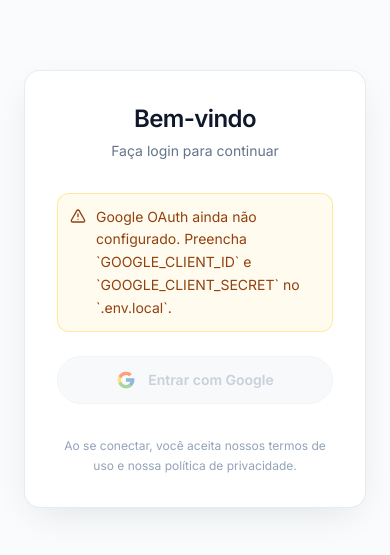
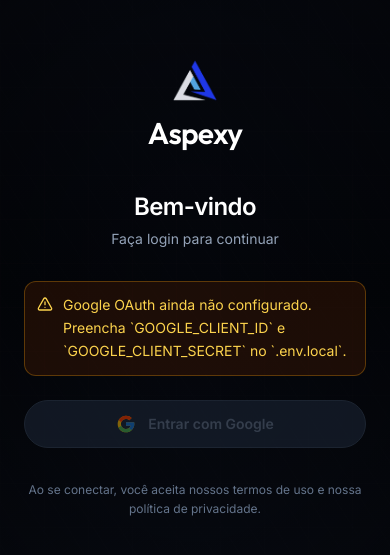
Before and after one commit to coder-gabrielsantos/aspexy, a Next.js app: page /login in a window 390 px wide. Shown: the part 133-688 px from the top of the page. Built offline with nearby package versions, Linux system fonts and the light colour scheme; no server answers.

Commit message:
Improve login screen for mobile with full dark layout
Made-with: Cursor

```diff
--- a/components/login-screen.tsx
+++ b/components/login-screen.tsx
@@ -1,11 +1,12 @@
 "use client";
 
-import { useRef } from "react";
+import { useRef, useState } from "react";
 import { AlertTriangle } from "lucide-react";
 import { signIn } from "next-auth/react";
 
 import { PlatformLogo } from "@/components/platform-logo";
 import { Button } from "@/components/ui/button";
+import { cn } from "@/lib/utils";
 
 /** Logo Google oficial (multicolor). */
 function GoogleGIcon(props: React.SVGProps<SVGSVGElement>) {
@@ -43,6 +44,95 @@ const OAUTH_ERROR_MESSAGES: Record<string, string> = {
   Default: "Não foi possível concluir o login. Tente novamente."
 };
 
+function LoginForm({
+  errorMessage,
+  googleConfigured,
+  dark
+}: {
+  errorMessage: string | null;
+  googleConfigured: boolean;
+  dark?: boolean;
+}) {
+  return (
+    <>
+      <div className="space-y-1.5 text-center">
+        <h1
+          className={cn(
+            "text-2xl font-semibold tracking-tight",
+            dark ? "text-white" : "text-slate-900"
+          )}
+        >
+          Bem-vindo
+        </h1>
+        <p className={cn("text-sm", dark ? "text-slate-400" : "text-slate-500")}>
+          Faça login para continuar
+        </p>
+      </div>
+
+      <div className="mt-8 space-y-3">
+        {errorMessage ? (
+          <div
+            className={cn(
+              "rounded-xl border p-3 text-left text-sm",
+              dark
+                ? "border-rose-500/30 bg-rose-950/40 text-rose-300"
+                : "border-rose-200/80 bg-rose-50/80 text-rose-800"
+            )}
+          >
+            <div className="flex items-start gap-2.5">
+              <AlertTriangle className="mt-0.5 h-4 w-4 shrink-0" />
+              <div className="leading-relaxed">{errorMessage}</div>
+            </div>
+          </div>
+        ) : null}
+
+        {!googleConfigured ? (
+          <div
+            className={cn(
+              "rounded-xl border p-3 text-left text-sm",
+              dark
+                ? "border-amber-500/30 bg-amber-950/40 text-amber-300"
+                : "border-amber-200/80 bg-amber-50/80 text-amber-800"
+            )}
+          >
+            <div className="flex items-start gap-2.5">
+              <AlertTriangle className="mt-0.5 h-4 w-4 shrink-0" />
+              <div className="leading-relaxed">
+                Google OAuth ainda não configurado. Preencha `GOOGLE_CLIENT_ID` e
+                `GOOGLE_CLIENT_SECRET` no `.env.local`.
+              </div>
+            </div>
+          </div>
+        ) : null}
+      </div>
+
+      <div className="mt-6">
+        <Button
+          type="button"
+          variant="outline"
+          onClick={() => signIn("google", { callbackUrl: "/" })}
+          disabled={!googleConfigured}
+          className={cn(
+            "h-12 w-full rounded-full text-sm font-semibold shadow-none transition-transform active:scale-[0.98]",
+            dark
+              ? "border-slate-600 bg-white text-slate-900 hover:bg-slate-100 hover:text-slate-900 disabled:border-slate-700 disabled:bg-slate-800 disabled:text-slate-500"
+              : "border-slate-700/90 bg-white text-slate-800 hover:bg-slate-50 hover:text-slate-800 disabled:border-slate-200 disabled:bg-slate-100 disabled:text-slate-400"
+          )}
+        >
+          <span className="inline-flex min-w-0 items-center justify-center gap-3">
+            <GoogleGIcon className="h-5 w-5 shrink-0" />
+            Entrar com Google
+          </span>
+        </Button>
+      </div>
+
+      <p className={cn("mt-8 text-center text-xs leading-relaxed", dark ? "text-slate-500" : "text-slate-400")}>
+        Ao se conectar, você aceita nossos termos de uso e nossa política de privacidade.
+      </p>
+    </>
+  );
+}
+
 type LoginScreenProps = {
   googleConfigured: boolean;
   oauthError?: string;
@@ -51,6 +141,7 @@ type LoginScreenProps = {
 export default function LoginScreen({ googleConfigured, oauthError }: LoginScreenProps) {
   const glowRef = useRef<HTMLDivElement>(null);
   const asideRef = useRef<HTMLElement>(null);
+  const [glowLit, setGlowLit] = useState(true);
 
   const errorMessage = oauthError
     ? OAUTH_ERROR_MESSAGES[oauthError] ?? `${OAUTH_ERROR_MESSAGES.Default} (código: ${oauthError})`
@@ -72,41 +163,46 @@ export default function LoginScreen({ googleConfigured, oauthError }: LoginScree
     syncGlowFromClient(e.clientX, e.clientY);
   };
 
+  const handleShellMouseEnter = () => {
+    setGlowLit(true);
+  };
+
   const handleShellMouseLeave = () => {
-    glowRef.current?.style.setProperty("--mx", "50%");
-    glowRef.current?.style.setProperty("--my", "50%");
+    setGlowLit(false);
   };
 
   return (
-    <main className="min-h-screen bg-white">
+    <main className="min-h-[100dvh] bg-white">
       <div
-        className="grid min-h-screen lg:grid-cols-[1.4fr_1fr]"
+        className="grid min-h-[100dvh] lg:grid-cols-[1.4fr_1fr]"
         onMouseMove={handleShellMouseMove}
+        onMouseEnter={handleShellMouseEnter}
         onMouseLeave={handleShellMouseLeave}
       >
+        {/* ── Desktop aside (hidden on mobile) ── */}
         <aside
           ref={asideRef}
           className="relative hidden select-none overflow-hidden bg-[#03050a] lg:block"
         >
-          {/* Base e profundidade */}
           <div className="pointer-events-none absolute inset-0 bg-gradient-to-br from-[#080b14] via-[#03050a] to-[#0a0e18]" />
-          {/* Luz ambiente que segue o cursor (--mx / --my) */}
           <div
             ref={glowRef}
-            className="pointer-events-none absolute inset-0"
+            className={cn(
+              "pointer-events-none absolute inset-0 transition-opacity duration-500 ease-out",
+              glowLit ? "opacity-100" : "opacity-0"
+            )}
             style={
               {
                 "--mx": "50%",
                 "--my": "50%",
                 background: `
-                  radial-gradient(circle 120vmin at var(--mx) var(--my), rgba(99, 102, 241, 0.26), transparent 72%),
-                  radial-gradient(circle 95vmin at var(--mx) var(--my), rgba(14, 165, 233, 0.15), transparent 68%),
-                  radial-gradient(circle 145vmin at var(--mx) var(--my), rgba(255, 255, 255, 0.05), transparent 78%)
+                  radial-gradient(circle 100vmin at var(--mx) var(--my), rgba(99, 102, 241, 0.22), transparent 68%),
+                  radial-gradient(circle 82vmin at var(--mx) var(--my), rgba(14, 165, 233, 0.14), transparent 64%),
+                  radial-gradient(circle 120vmin at var(--mx) var(--my), rgba(255, 255, 255, 0.045), transparent 75%)
                 `
               } as React.CSSProperties
             }
           />
-          {/* Textura: linhas diagonais finas */}
           <div
             className="pointer-events-none absolute inset-0 opacity-[0.45] mix-blend-soft-light"
             style={{
@@ -131,9 +227,7 @@ export default function LoginScreen({ googleConfigured, oauthError }: LoginScree
               )`
             }}
           />
-          {/* Grade técnica discreta */}
           <div className="pointer-events-none absolute inset-0 bg-[linear-gradient(rgba(255,255,255,0.035)_1px,transparent_1px),linear-gradient(90deg,rgba(255,255,255,0.035)_1px,transparent_1px)] [background-size:52px_52px] opacity-[0.35]" />
-          {/* Vignette suave nas bordas */}
           <div className="pointer-events-none absolute inset-0 bg-[radial-gradient(ellipse_85%_75%_at_50%_50%,transparent_0%,rgba(0,0,0,0.45)_100%)]" />
 
           <div className="relative z-10 flex h-full flex-col items-center justify-center gap-6 p-10">
@@ -144,54 +238,58 @@ export default function LoginScreen({ googleConfigured, oauthError }: LoginScree
           </div>
         </aside>
 
-        <section className="flex items-center justify-center bg-slate-50/80 px-6 py-10 sm:px-10">
-          <div className="w-full max-w-md rounded-2xl border border-slate-200/80 bg-white p-8 shadow-[0_12px_40px_-12px_rgba(15,23,42,0.12)]">
-            <div className="space-y-1.5 text-center">
-              <h1 className="text-2xl font-semibold tracking-tight text-slate-900">Bem-vindo</h1>
-              <p className="text-sm text-slate-500">Faça login para continuar</p>
+        {/* ── Mobile / tablet: full-screen dark layout ── */}
+        <section className="relative flex min-h-[100dvh] flex-col overflow-hidden bg-[#03050a] lg:hidden">
+          {/* Static background layers (no interactive glow) */}
+          <div className="pointer-events-none absolute inset-0 bg-gradient-to-b from-[#080b14] via-[#03050a] to-[#0a0e18]" />
+          <div
+            className="pointer-events-none absolute inset-0 opacity-[0.35] mix-blend-soft-light"
+            style={{
+              backgroundImage: `repeating-linear-gradient(
+                -28deg,
+                rgba(255,255,255,0.04) 0px,
+                rgba(255,255,255,0.04) 1px,
+                transparent 1px,
+                transparent 14px
+              )`
+            }}
+          />
+          <div
+            className="pointer-events-none absolute inset-0 opacity-[0.2]"
+            style={{
+              backgroundImage: `repeating-linear-gradient(
+                58deg,
+                rgba(255,255,255,0.02) 0px,
+                rgba(255,255,255,0.02) 1px,
+                transparent 1px,
+                transparent 22px
+              )`
+            }}
+          />
+          <div className="pointer-events-none absolute inset-0 bg-[linear-gradient(rgba(255,255,255,0.03)_1px,transparent_1px),linear-gradient(90deg,rgba(255,255,255,0.03)_1px,transparent_1px)] [background-size:44px_44px] opacity-25" />
+          <div className="pointer-events-none absolute inset-0 bg-[radial-gradient(ellipse_90%_60%_at_50%_50%,transparent_0%,rgba(0,0,0,0.5)_100%)]" />
+
+          {/* Content */}
+          <div className="relative z-10 flex flex-1 flex-col items-center justify-center px-6 py-12 sm:px-8">
+            {/* Logo + brand */}
+            <div className="mb-10 flex flex-col items-center gap-3">
+              <PlatformLogo size={48} className="h-11 w-11 opacity-90" priority />
+              <p className="font-logo text-3xl font-semibold tracking-tight text-white sm:text-4xl">
+                Aspexy
+              </p>
             </div>
 
-            <div className="mt-8 space-y-3">
-              {errorMessage ? (
-                <div className="rounded-xl border border-rose-200/80 bg-rose-50/80 p-3 text-left text-sm text-rose-800">
-                  <div className="flex items-start gap-2.5">
-                    <AlertTriangle className="mt-0.5 h-4 w-4 shrink-0" />
-                    <div className="leading-relaxed">{errorMessage}</div>
-                  </div>
-                </div>
-              ) : null}
+            {/* Form */}
+            <div className="w-full max-w-sm">
+              <LoginForm errorMessage={errorMessage} googleConfigured={googleConfigured} dark />
+            </div>
+          </div>
+        </section>
 
-              {!googleConfigured ? (
-                <div className="rounded-xl border border-amber-200/80 bg-amber-50/80 p-3 text-left text-sm text-amber-800">
-                  <div className="flex items-start gap-2.5">
-                    <AlertTriangle className="mt-0.5 h-4 w-4 shrink-0" />
-                    <div className="leading-relaxed">
-                      Google OAuth ainda não configurado. Preencha `GOOGLE_CLIENT_ID` e
-                      `GOOGLE_CLIENT_SECRET` no `.env.local`.
-                    </div>
-                  </div>
-                </div>
-              ) : null}
-            </div>
-
-            <div className="mt-6">
-              <Button
-                type="button"
-                variant="outline"
-                onClick={() => signIn("google", { callbackUrl: "/" })}
-                disabled={!googleConfigured}
-                className="h-12 w-full rounded-full border-slate-700/90 bg-white text-sm font-semibold text-slate-800 shadow-none hover:bg-slate-50 hover:text-slate-800 disabled:border-slate-200 disabled:bg-slate-100 disabled:text-slate-400"
-              >
-                <span className="inline-flex min-w-0 items-center justify-center gap-3">
-                  <GoogleGIcon className="h-5 w-5 shrink-0" />
-                  Entrar com Google
-                </span>
-              </Button>
-            </div>
-
-            <p className="mt-8 text-center text-xs leading-relaxed text-slate-400">
-              Ao se conectar, você aceita nossos termos de uso e nossa política de privacidade.
-            </p>
+        {/* ── Desktop form ── */}
+        <section className="hidden items-center justify-center bg-slate-50/80 px-6 py-10 sm:px-10 lg:flex">
+          <div className="w-full max-w-md rounded-2xl border border-slate-200/80 bg-white p-8 shadow-[0_12px_40px_-12px_rgba(15,23,42,0.12)]">
+            <LoginForm errorMessage={errorMessage} googleConfigured={googleConfigured} />
           </div>
         </section>
       </div>
```
